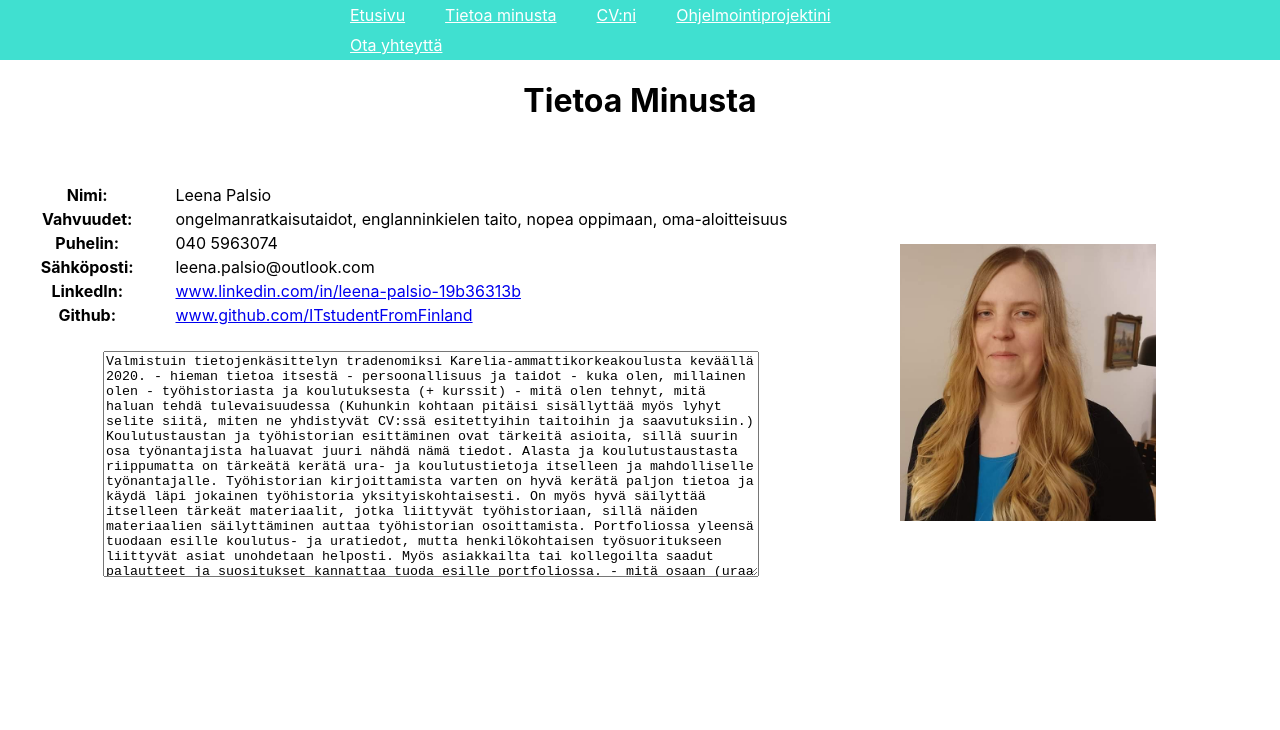
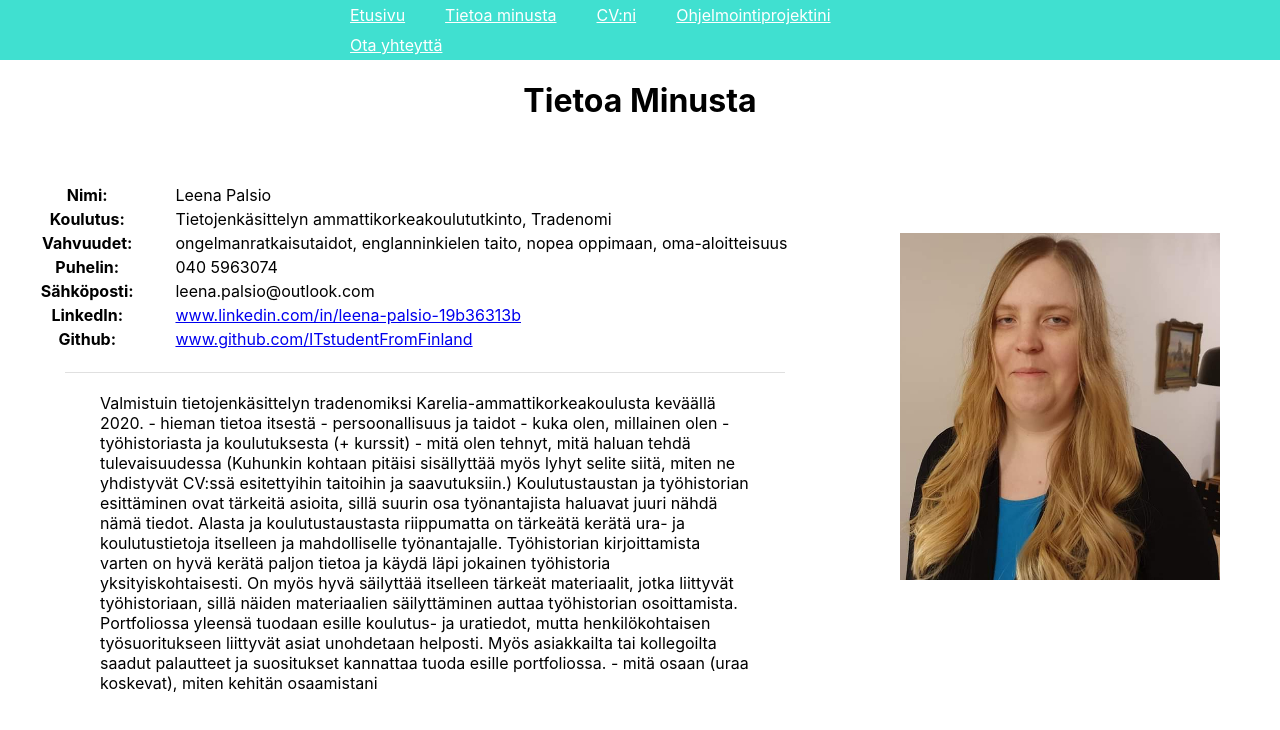
Before and after one commit to ITstudentFromFinland/My-Portfolio, a React (Create React App) app: page /about-me in a window 1280 px wide. Shown: the top 730 px of the page. Built offline with nearby package versions, Linux system fonts and the light colour scheme.

Commit message:
added cover image/started with Material-ui

```diff
--- a/package.json
+++ b/package.json
@@ -4,6 +4,7 @@
   "private": true,
   "proxy": "http://localhost:4000",
   "dependencies": {
+    "@material-ui/core": "^4.12.3",
     "@testing-library/jest-dom": "^4.2.4",
     "@testing-library/react": "^9.4.1",
     "@testing-library/user-event": "^7.2.1",
--- a/src/App.css
+++ b/src/App.css
@@ -12,3 +12,7 @@
   text-transform: uppercase;
   font-size: large;
 }
+
+.bg {
+  width: 100%;
+}
--- a/src/App.js
+++ b/src/App.js
@@ -2,7 +2,7 @@ import React from 'react';
 import {BrowserRouter as Router, Route, Switch} from 'react-router-dom'
 import './App.css';
 
-import background from "./Images/YorkshireGirl.jpg"
+import background from "./Images/YorkshireGirl.jpg";
 
 import NavBar from "./Components/NavBar";
 import AboutMe from "./Components/AboutMe";
@@ -14,8 +14,8 @@ import TravelPlanner from "./Components/TravelPlanner.js";
 
 const Home = (props) =>
 <body>
-  <header class="header"><h1>Tervetuloa portfoliooni!</h1></header>
-  <img src={background} class="background" />
+<img src={background} className="bg"/>
+  <header className="header"><h1>Tervetuloa portfoliooni!</h1></header>
 </body>
 
 function App() {
--- a/src/Components/AboutMe.css
+++ b/src/Components/AboutMe.css
@@ -14,9 +14,15 @@
 }
 
 .profile {
-    width: 20%;
-    height: 20%;
+    width: 25%;
+    height: 25%;
     position: relative;
     left: 900px;
-    top: -340px;
+    top: -380px;
 }
+
+.divider {
+    position: relative;
+    width: 720px;
+    left: 65px;
+}
--- a/src/Components/AboutMe.js
+++ b/src/Components/AboutMe.js
@@ -1,8 +1,10 @@
 import React from "react";
+import Box from "@material-ui/core/Box";
 
 import "./AboutMe.css";
 
 import profilePic from "../Images/profile.jpg";
+import { Divider } from "@material-ui/core";
 
 export default function AboutMe(props) {
 
@@ -15,6 +17,10 @@ export default function AboutMe(props) {
                 <tr>
                     <th>Nimi:</th>
                     <td>Leena Palsio</td>
+                </tr>
+                <tr>
+                    <th>Koulutus:</th>
+                    <td>Tietojenkäsittelyn ammattikorkeakoulututkinto, Tradenomi</td>
                 </tr>
                 <tr>
                     <th>Vahvuudet:</th>
@@ -39,11 +45,10 @@ export default function AboutMe(props) {
                 </table>
 
                 <br></br>
+                <Divider className="divider" />
+                <br></br>
 
-                <table>
-                <tr>
-                    <th>
-                <textarea class="text-area" readOnly>Valmistuin tietojenkäsittelyn tradenomiksi Karelia-ammattikorkeakoulusta keväällä 2020.
+                <Box class="text-area" readOnly>Valmistuin tietojenkäsittelyn tradenomiksi Karelia-ammattikorkeakoulusta keväällä 2020.
                                                      - hieman tietoa itsestä
                                                      - persoonallisuus ja taidot
                                                      - kuka olen, millainen olen
@@ -60,10 +65,7 @@ export default function AboutMe(props) {
 
                                                     Myös asiakkailta tai kollegoilta saadut palautteet ja suositukset kannattaa tuoda esille portfoliossa.
                                                      - mitä osaan (uraa koskevat), miten kehitän osaamistani
-                </textarea>
-                    </th>
-                </tr>
-            </table>
+                </Box>
 
             <img src={profilePic} class="profile" />
 
--- a/src/Components/CV.css
+++ b/src/Components/CV.css
@@ -6,3 +6,13 @@ iframe {
 a {
     margin-left: 20px;
 }
+
+.contained-button {
+    position: relative;
+    left: 20px;
+}
+
+.btn {
+    position: relative;
+    left: 30px;
+}
--- a/src/Components/CV.js
+++ b/src/Components/CV.js
@@ -3,6 +3,7 @@ import React from "react";
 import "../Components/CV.css";
 
 import CV_LP from "../../src/Components/CV_LeenaPalsio.pdf";
+import { Button } from "@material-ui/core";
 
 export default function CV(props) {
 
@@ -13,6 +14,9 @@ export default function CV(props) {
         <iframe src={CV_LP} title="CV"></iframe>
       </div>
         <a href={CV_LP} download>Lataa PDF</a>
+
+        <Button variant="contained" color="primary" className="contained-button" >Code Bootcamp -todistus</Button>
+        <Button variant="outlined" color="primary" className="btn">Mediasignal Harjoittelutodistus</Button>
       </body>
     );
 }
```
Also changed, not shown: src/Images/YorkshireGirl.jpg, 1 other file (tests, documents, lock files or other folders).
